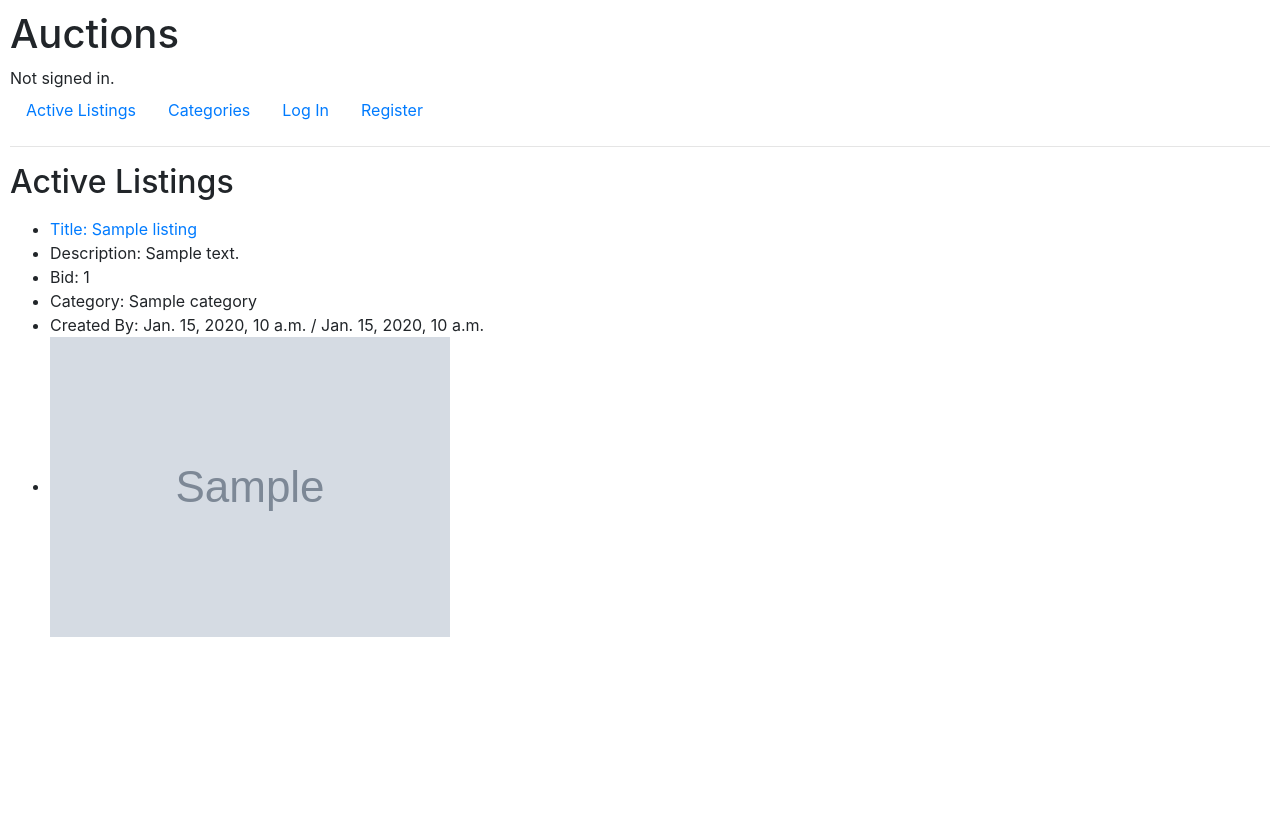
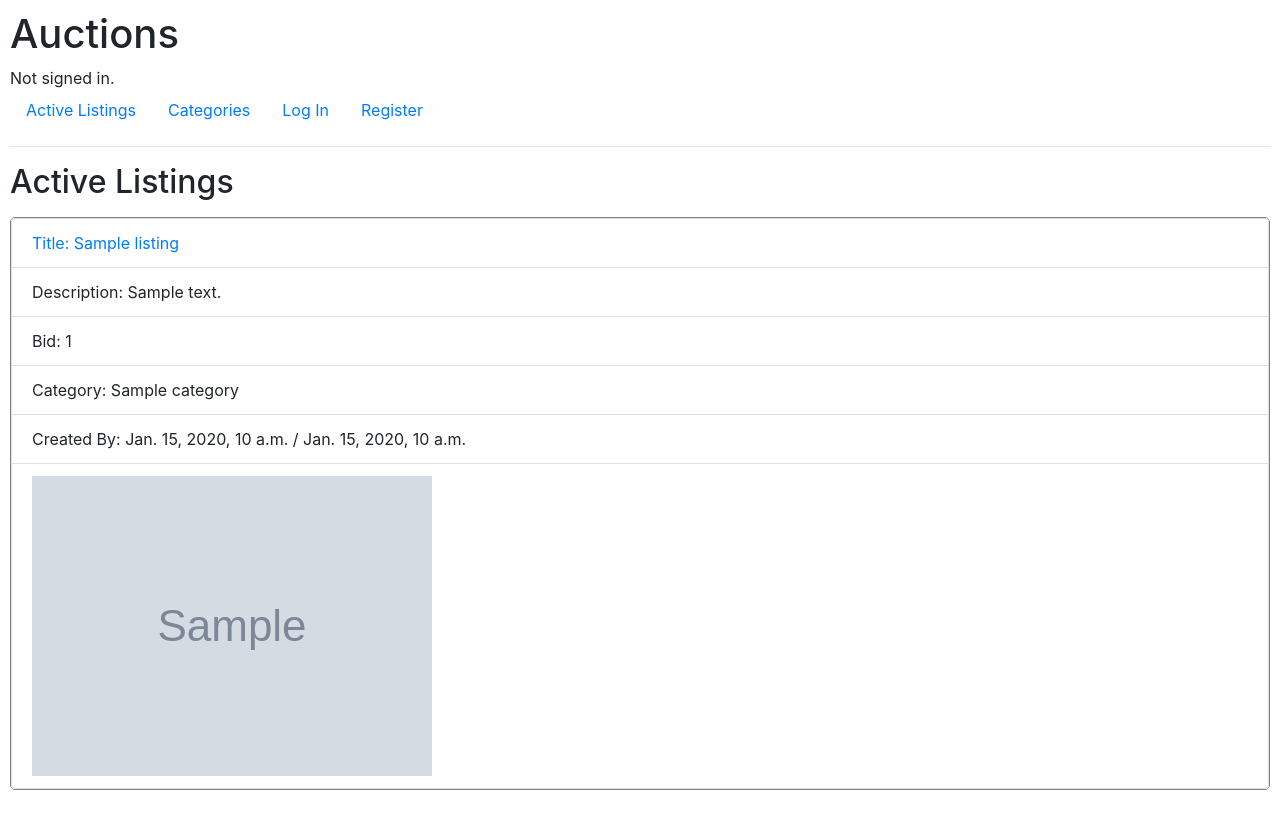
Before and after one commit to mdhcodes/commerce, a Django app: template auctions/templates/auctions/index.html in a window 1280 px wide. Before the commit the page ends 637 px from the top, so only its background shows below. Run offline with Django 3.2, Linux system fonts and the light colour scheme; the template is opened without the code that fills it: most values are stand-ins (such as "Sample title", 1, 10 or a date in 2020); grey boxes marked "Sample" are stand-in pictures; some libraries are stand-ins or nearby versions.

Commit message:
Add styles and display images

```diff
--- a/auctions/static/auctions/styles.css
+++ b/auctions/static/auctions/styles.css
@@ -1,3 +1,13 @@
 body {
     padding: 10px;
 }
+
+.listing-details {
+    border: thin solid grey;
+    margin-bottom: 1em;
+    border-radius: 5px;
+}
+
+.category-details {
+    margin-bottom: 1em;
+}
--- a/auctions/templates/auctions/index.html
+++ b/auctions/templates/auctions/index.html
@@ -1,4 +1,5 @@
 {% extends "auctions/layout.html" %}
+{% load static %}
 
 {% block body %}
     <h2>Active Listings</h2>
@@ -11,21 +12,21 @@
     For each active listing, the page will display the title, description, current price, category, and photo (if one exists for the listing).
     {% endcomment %}
 
-    <ul>
-        {% for listing in all_listings %}
 
+    {% for listing in all_listings %}
+        <ul class="list-group listing-details">
             <!-- Listing Page: Clicking on a listing should take users to a page specific to that listing.  -->
-            <li><a href="{% url 'listing' listing.id %}">Title: {{ listing.title }}</a></li>
-            <li>Description: {{ listing.description }}</li>
-            <li>Bid: {{ listing.bid }}</li>
-            <li>Category: {{ listing.category }}</li>
-            <li>Created By: {{ listing.createdBy }} / {{ listing.createdBy_id }} </li>
-            <li><img src="{{ listing.image }}"></li>{% comment %} Empty square image holder displayed {% endcomment %}
-            {% comment %}<li>{{ listing.image.url }}</li>{% endcomment %}{% comment %} VALUE ERROR - NO FILE ASSOCIATED WITH IT {% endcomment %}
-            {% comment %}<li><img src="{{ listing.image.url }}"></li>{% endcomment %}{% comment %} VALUE ERROR - NO FILE ASSOCIATED WITH IT {% endcomment %}
+            <li class="list-group-item"><a href="{% url 'listing' listing.id %}">Title: {{ listing.title }}</a></li>
+            <li class="list-group-item">Description: {{ listing.description }}</li>
+            <li class="list-group-item">Bid: {{ listing.bid }}</li>
+            <li class="list-group-item">Category: {{ listing.category }}</li>
+            <li class="list-group-item">Created By: {{ listing.createdBy }} / {{ listing.createdBy_id }} </li>
+            <li class="list-group-item"><img src="media/{{ listing.image }}"></li>{% comment %} Empty square image holder displayed {% endcomment %}
+            {% comment %}<li class="list-group-item">{{ listing.image.url }}</li>{% endcomment %}{% comment %} VALUE ERROR - NO FILE ASSOCIATED WITH IT {% endcomment %}
+            {% comment %}<li class="list-group-item"><img src="{{ listing.image.url }}"></li>{% endcomment %}{% comment %} VALUE ERROR - NO FILE ASSOCIATED WITH IT {% endcomment %}
+        </ul>
+    {% endfor %}
 
-        {% endfor %}
-    </ul>
 
 
 {% endblock %}
--- a/auctions/templates/auctions/listing.html
+++ b/auctions/templates/auctions/listing.html
@@ -1,4 +1,5 @@
 {% extends "auctions/layout.html" %}
+{% load static %}
 
 {% comment %}
 Listing Page:
@@ -100,7 +101,7 @@ Listing Page:
             <li>Description: {{ data.description }}</li>
             <li>Bid: {{ data.bid }}</li>
             <li>Category: {{ data.category }}</li>
-            <li>Image: {{ data.image }}</li>
+            <li>Image: <img src="/media/{{ data.image }}"></li> {% comment %} ???? Image not displayed for /listing/images/wave.png ???? Solution - https://stackoverflow.com/questions/28678769/remove-a-part-of-url-address-in-django {% endcomment %}
             <li>Listed by: {{ data.createdBy }} / {{ data.createdBy_id }} </li>
         {% endfor %}
 
--- a/auctions/templates/auctions/new_listing.html
+++ b/auctions/templates/auctions/new_listing.html
@@ -1,4 +1,5 @@
 {% extends "auctions/layout.html" %}
+{% load static %}
 
 
 {% comment %}
--- a/auctions/templates/auctions/watchList.html
+++ b/auctions/templates/auctions/watchList.html
@@ -1,4 +1,5 @@
 {% extends "auctions/layout.html" %}
+{% load static %}
 
 {% block body %}
     <h2>Watchlist Listings</h2>
@@ -8,14 +9,14 @@
     Clicking on any of the listings takes the user to that listing’s page.
     {% endcomment %}
 
-    <ul>
+    <ol>
         {% for listing in watchList %}
 
             <!-- Clicking on a listing should take users to that listing's page.  -->
             <li><a href="{% url 'listing' listing.id %}">Title: {{ listing.title }}</a></li>
 
         {% endfor %}
-    </ul>
+    </ol>
 
 
 {% endblock %}
--- a/auctions/views.py
+++ b/auctions/views.py
@@ -5,7 +5,7 @@ from django.shortcuts import render
 from django.urls import reverse
 
 from .models import User, Listing, Bid, Comment
-# Use Django to create the new listing form from the model.
+# Use Django to create the forms from the model.
 from .forms import CreateListingForm, CreateBidForm, CreateCommentForm
 
 # Use Decimal() to convert the bid input by the user as a string to a decimal.
@@ -106,7 +106,7 @@ def new_listing(request):
         bid = listing_data["bid"].value()
         category = listing_data["category"].value()
         # https://pylessons.com/django-images # REVIEW THIS TUTORIAL!!!!!
-        # image
+        image = listing_data["image"].value()
         user = user_name
 
         # Save the listing_data form values to the auctions database.
@@ -118,7 +118,7 @@ def new_listing(request):
                 # https://stackoverflow.com/questions/72062094/i-got-decimal-invalidoperation-class-decimal-conversionsyntax
                 bid=Decimal(bid),
                 category=category,
-                # image
+                image=image,
                 createdBy=user
                 )
 
--- a/commerce/urls.py
+++ b/commerce/urls.py
@@ -27,6 +27,8 @@ urlpatterns = [
     path("", include("auctions.urls"))
 ]
 
+# https://stackoverflow.com/questions/49096239/django-imagefield-not-uploading-the-image
+# Add path to upload images.
 
 # https://www.geeksforgeeks.org/python-uploading-images-in-django/
 if settings.DEBUG:
```
Also changed, not shown: auctions/forms.py (+11 -0 lines), auctions/templates/auctions/categories.html (+7 -3 lines).
